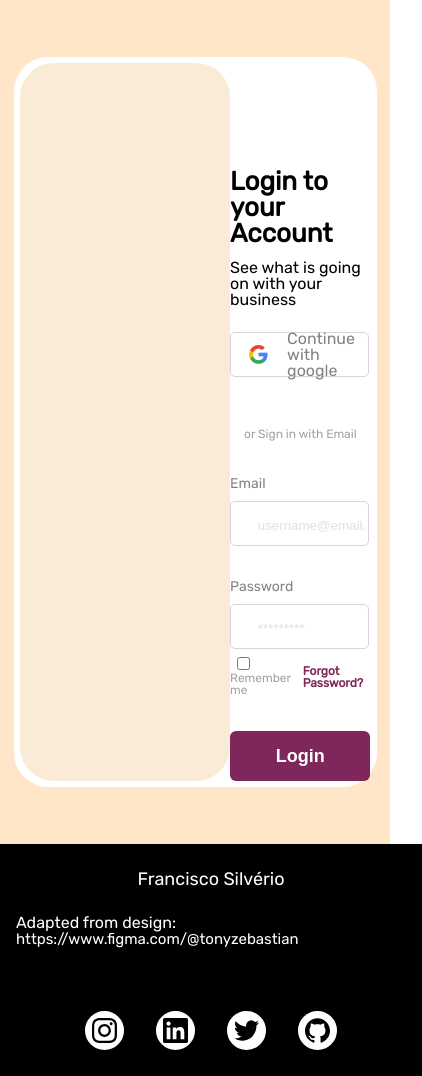
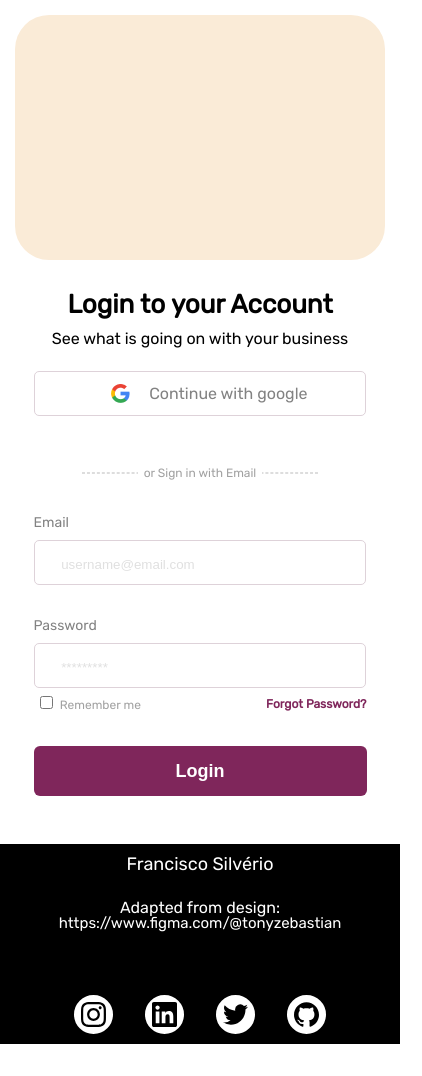
Before and after one commit to FranciscoGSilverio/LogInSignInPage, a plain HTML site: page webapp/index.html in a window 390 px wide. Shown: the whole page, 422 px wide, since content can reach past the window. After the commit the page ends 1044 px from the top, so only its background shows below. Drawn offline with Linux system fonts and the light colour scheme.

Commit message:
Modifyed the layout to be responsive

```diff
--- a/webapp/index.html
+++ b/webapp/index.html
@@ -84,23 +84,23 @@
       <span class="author">Francisco Silvério</span>
       <span class="credits">
         Adapted from design:
-        <a href="https://www.figma.com/@tonyzebastian"
-          > https://www.figma.com/@tonyzebastian</a
+        <a href="https://www.figma.com/@tonyzebastian">
+          https://www.figma.com/@tonyzebastian</a
         >
       </span>
       <div class="contact">
-        <div>
+        <a href="https://www.instagram.com/francisco_gsilverio/">
           <img src="Assets/instagram.svg" alt="instagram icon" />
-        </div>
-        <div>
+        </a>
+        <a href="https://www.linkedin.com/in/francisco-silverio/">
           <img src="Assets/linkedin.svg" alt="linkedin icon" />
-        </div>
-        <div>
+        </a>
+        <a href="https://twitter.com/FranciscoSilvr8">
           <img src="Assets/twitter.svg" alt="twitter icon" />
-        </div>
-        <div>
+        </a>
+        <a href="https://github.com/FranciscoGSilverio">
           <img src="Assets/github.svg" alt="github icon" />
-        </div>
+        </a>
       </div>
     </footer>
   </body>
--- a/webapp/styles/styles.css
+++ b/webapp/styles/styles.css
@@ -1,12 +1,10 @@
 body {
-  width: 100vw;
   max-width: 100vw;
   display: flex;
   font-family: "Nunito Sans", sans-serif;
   font-family: "Rubik", sans-serif;
   box-sizing: border-box;
   flex-direction: column;
-  overflow-x: hidden;
 }
 
 main {
@@ -185,7 +183,7 @@ main {
 }
 
 footer {
-  width: 100vw;
+  width: 100%;
   height: 200px;
   background-color: black;
   display: flex;
@@ -193,7 +191,8 @@ footer {
   justify-content: center;
   color: white;
   flex-direction: column;
-  padding: 1em;
+  padding: 1em 0;
+  box-sizing: border-box;
 }
 
 .author {
@@ -215,7 +214,8 @@ footer {
   display: flex;
   margin-top: 2em;
 }
-.contact div {
+
+.contact a {
   width: 25px;
   height: 25px;
   border: 2px solid white;
@@ -225,3 +225,48 @@ footer {
   background-color: white;
   padding: 5px;
 }
+
+@media screen and (max-width: 760px) {
+  body {
+    min-height: 200px;
+    min-width: 400px;
+  }
+
+  main {
+    align-items: initial;
+  }
+
+  .main-content {
+    width: 100%;
+    height: 100%;
+    padding: 15px;
+    box-sizing: border-box;
+    border-radius: 0;
+    flex-direction: column;
+    align-items: center;
+  }
+
+  .loginImage {
+    width: 100%;
+    height: 40%;
+  }
+
+  .loginScreen {
+    width: 90%;
+    justify-content: center;
+    margin: 2em 0;
+    flex: 1;
+  }
+
+  .login-title,
+  .login-subtitle {
+    display: flex;
+    justify-content: center;
+  }
+
+  .credits {
+    display: flex;
+    flex-wrap: wrap;
+    justify-content: center;
+  }
+}
```
